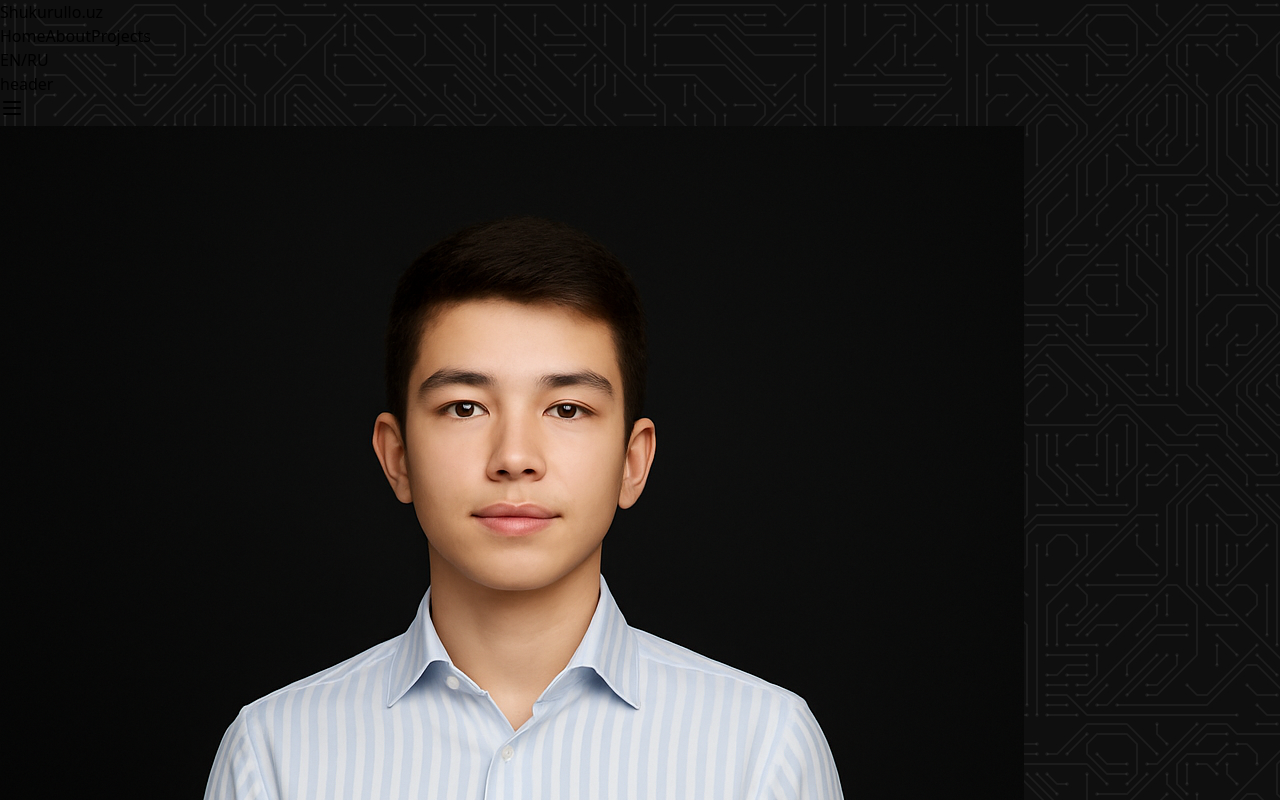
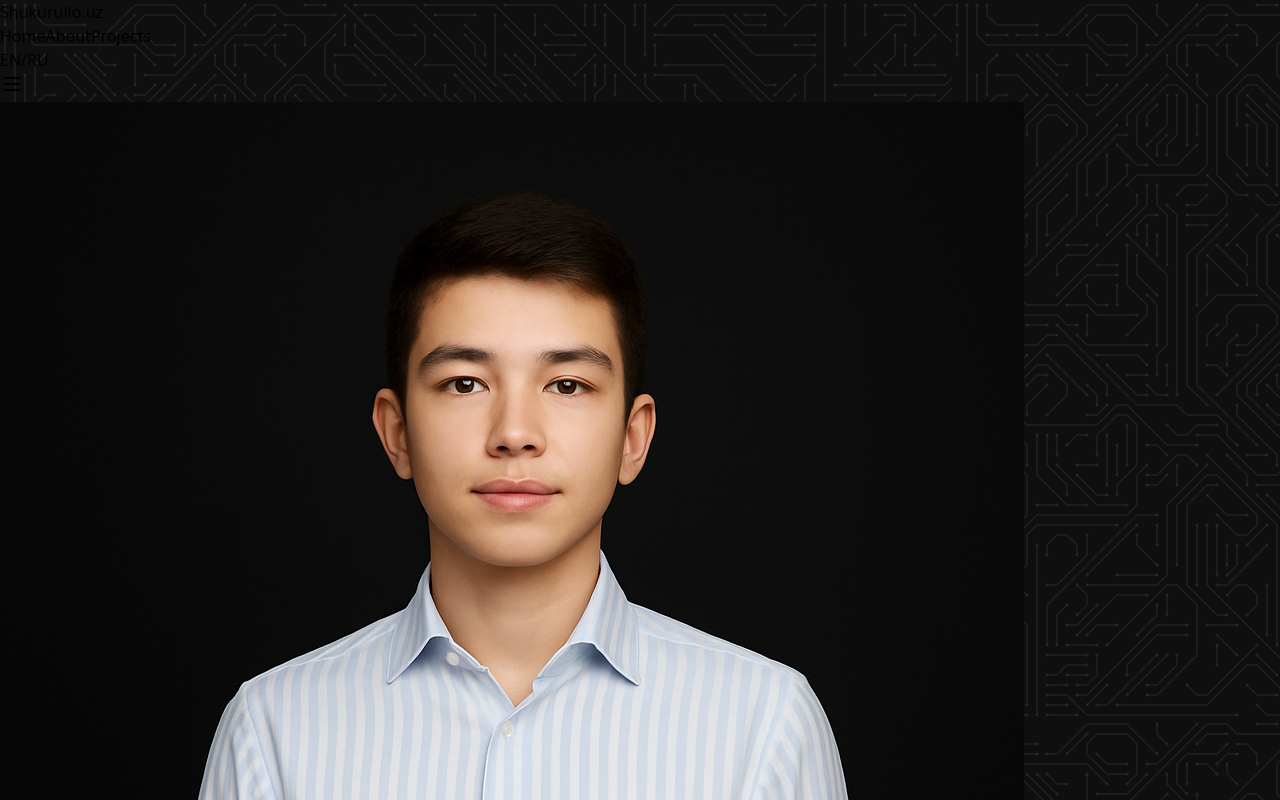
Before and after one commit to ShukurulloM/king, a React (Vite) app: page / in a window 1280 px wide. Shown: the top 800 px of the page. Built offline with nearby package versions, Linux system fonts and the light colour scheme.

Commit message:
initial commit

```diff
--- a/src/Components/Header.jsx
+++ b/src/Components/Header.jsx
@@ -66,11 +66,6 @@ const Header = () => {
             <span>/</span>
             <button onClick={() => changeLang('ru')}>RU</button>
           </div>
-
-          {/* === Tarjima matn misoli === */}
-          <p className="hidden md:block text-gray-300">{t('header')}</p>
-
-          {/* === Mobil menyu tugmasi === */}
           <button
             onClick={toggleMenu}
             className="md:hidden p-2 rounded-lg border border-gray-600 text-white hover:border-teal-400 hover:text-teal-400 transition-all duration-300"
```
